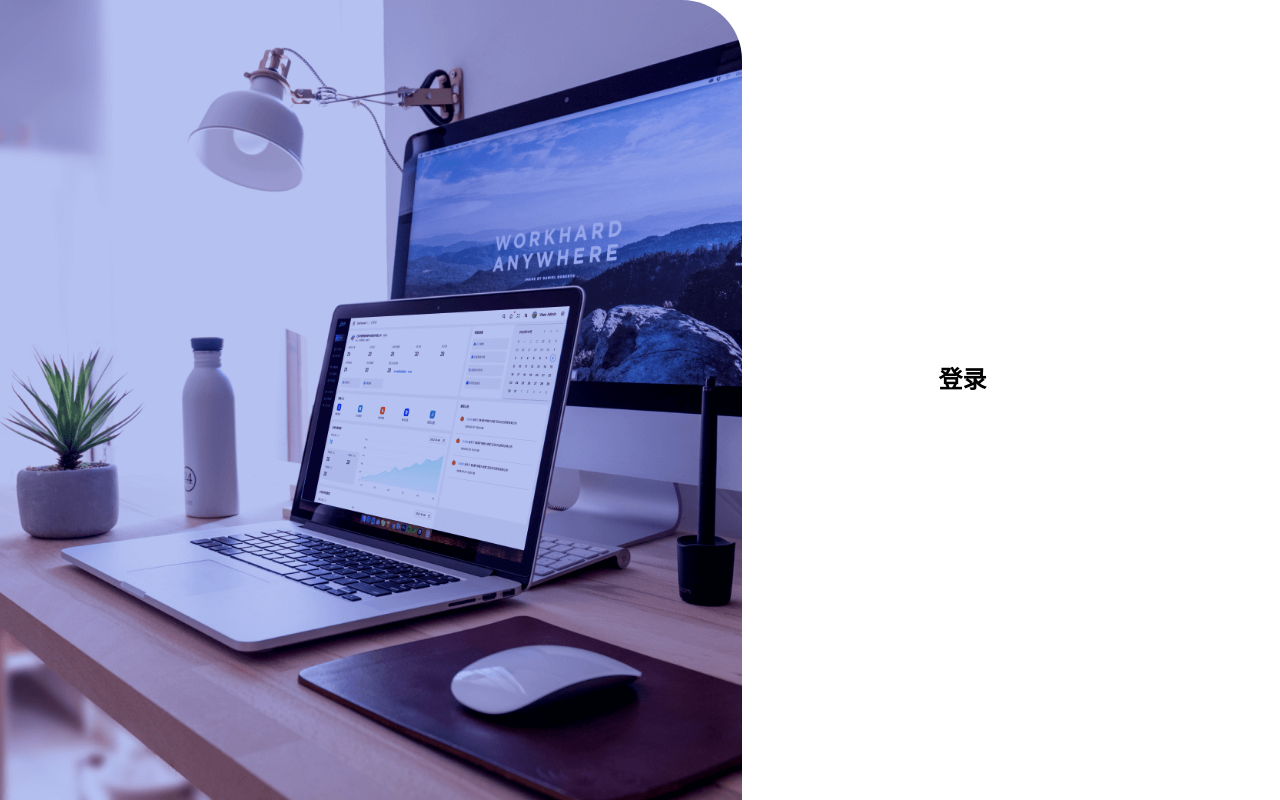
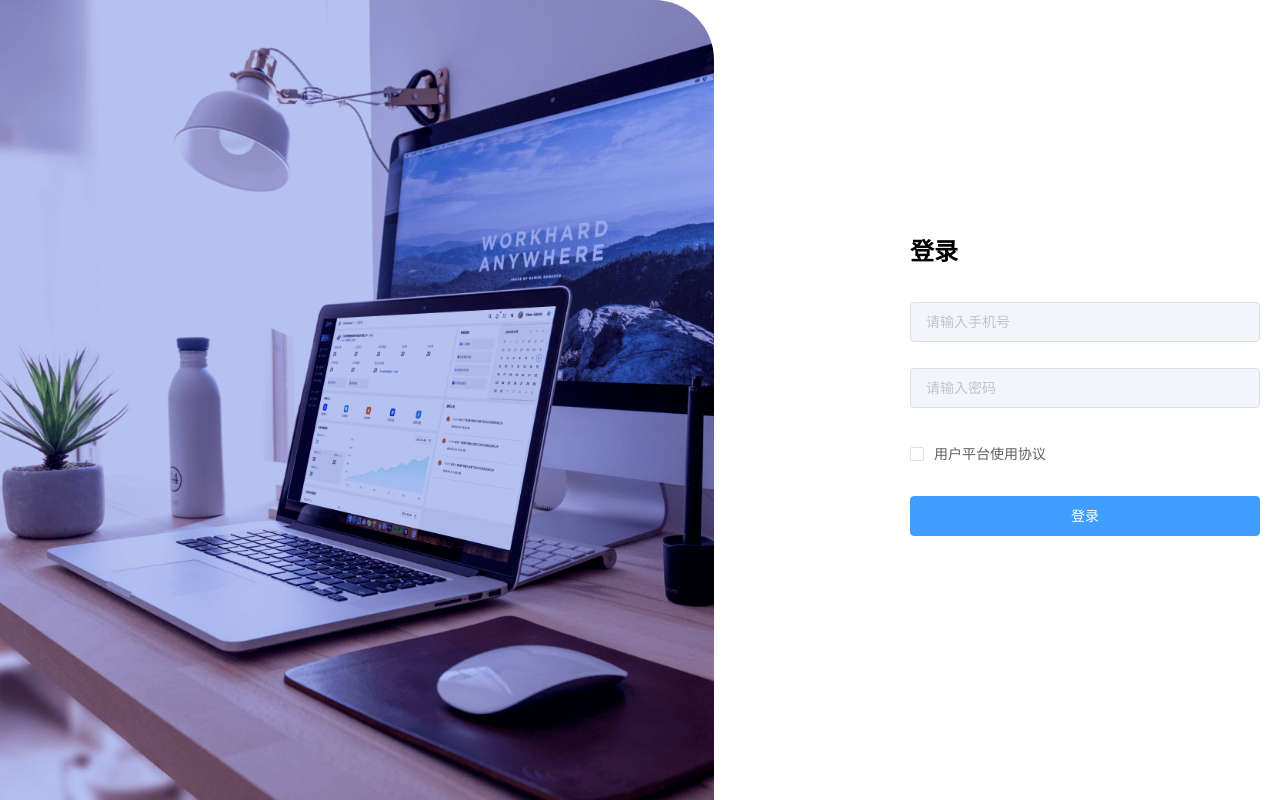
Before and after one commit to papermooth/heimahr, a Vue app: page /#/login in a window 1280 px wide. Built offline with nearby package versions, Linux system fonts and the light colour scheme.

Commit message:
登录页面结构和表单

```diff
--- a/src/views/login/index.vue
+++ b/src/views/login/index.vue
@@ -5,6 +5,22 @@
       <h1>登录</h1>
       <el-card shadow="never" class="login-card">
         <!--登录表单-->
+        <el-form>
+          <el-form-item>
+            <el-input placeholder="请输入手机号" />
+          </el-form-item>
+          <el-form-item>
+            <el-input placeholder="请输入密码" />
+          </el-form-item>
+          <el-form-item>
+            <el-checkbox>
+              用户平台使用协议
+            </el-checkbox>
+          </el-form-item>
+          <el-form-item>
+            <el-button style="width:350px" type="primary">登录</el-button>
+          </el-form-item>
+        </el-form>
       </el-card>
     </div>
   </div>
```
